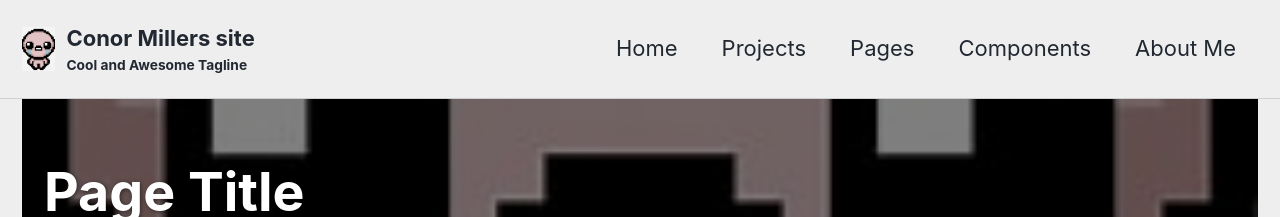
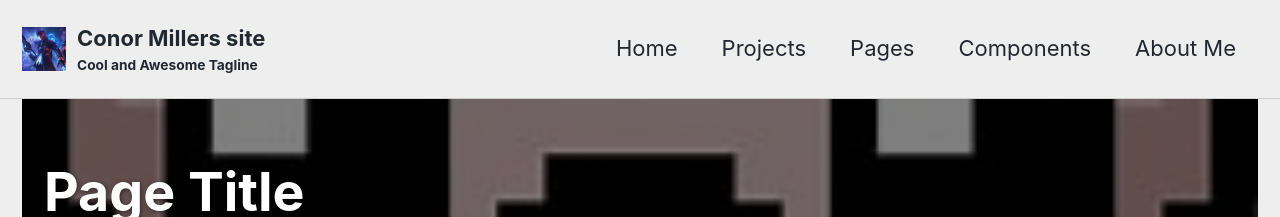
Before and after one commit to Conor-Miller9276/Conor-Miller9276.github.io, a Jekyll site: the page built from _pages/index.md, in a window 1280 px wide. Shown: the top 217 px of the page. Built offline with Jekyll 4.4.1, drawn with Linux system fonts in a browser that asks for light colours.

Commit message:
Update _config.yml

```diff
--- a/_config.yml
+++ b/_config.yml
@@ -7,13 +7,13 @@ name: "Conor Miller"
 url: "https://Conor-Miller9276.github.io" # Your GitHub Pages domain
 baseurl: "" # Repo name if site is in a project repo, blank for user/org site
 locale: "en-GB" # Language/region
-logo: "/assets/images/TBOI.png" # path of logo image to display in the masthead
+logo: "/assets/images/logo-placeholder.png" # path of logo image to display in the masthead
 masthead_title: "Conor Millers site" # overrides the website title displayed in the masthead, use " " for no title
 copyright: # "copyright" name, defaults to site.title
 copyright_url: # "copyright" URL, defaults to site.url
 # Theme settings (used by the existing CSS)
 minimal_mistakes_skin    : "air" # "default","aqua", "contrast", "dark", "dirt", "neon", "mint", "plum", "sunrise"
-favicon: "/assets/images/TBOI.png" # Favicon path (update this file)
+favicon: "/assets/images/logo-placeholder.png" # Favicon path (update this file)
 favicon_version: 1 # Increment to force browsers to refresh the favicon
 
 
```
